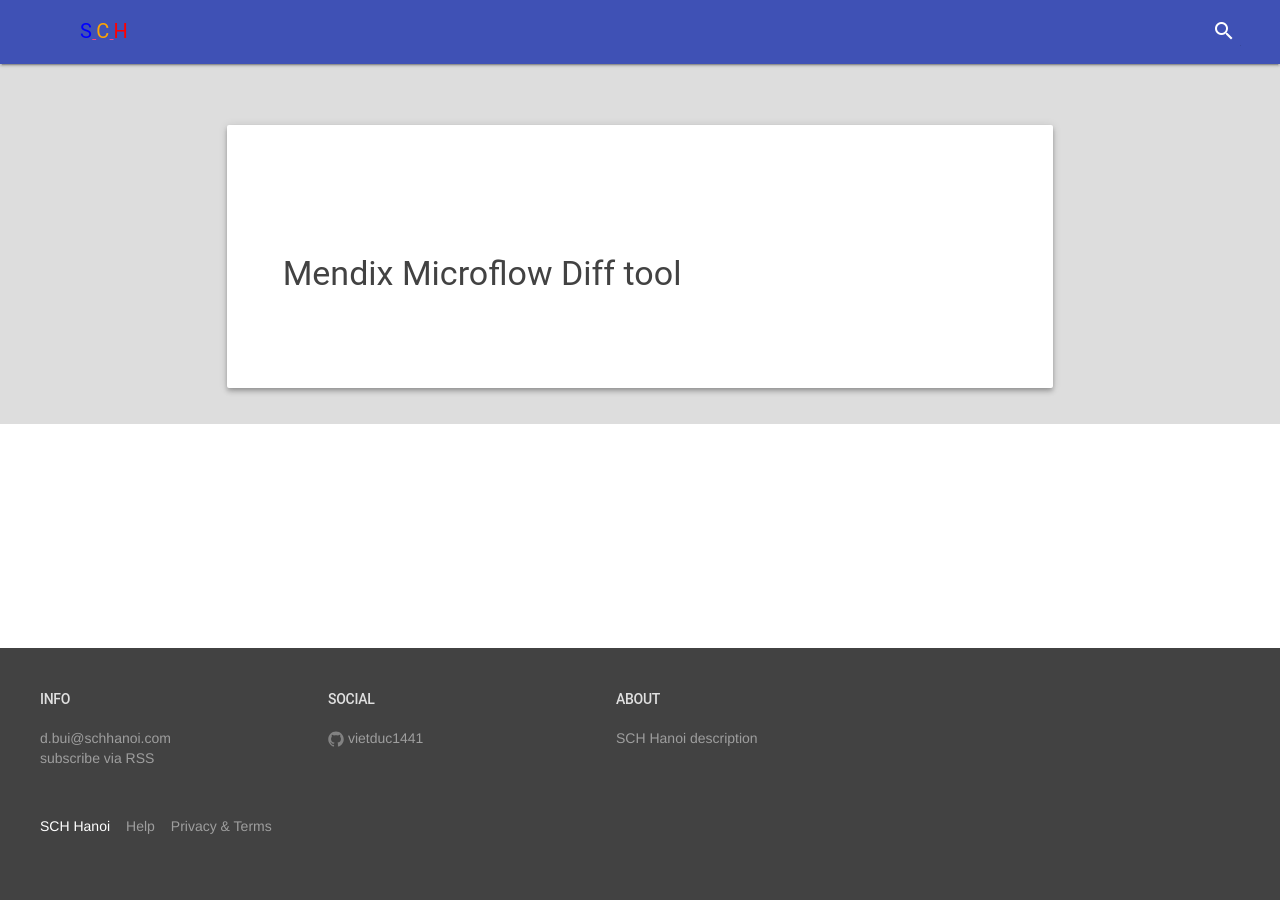
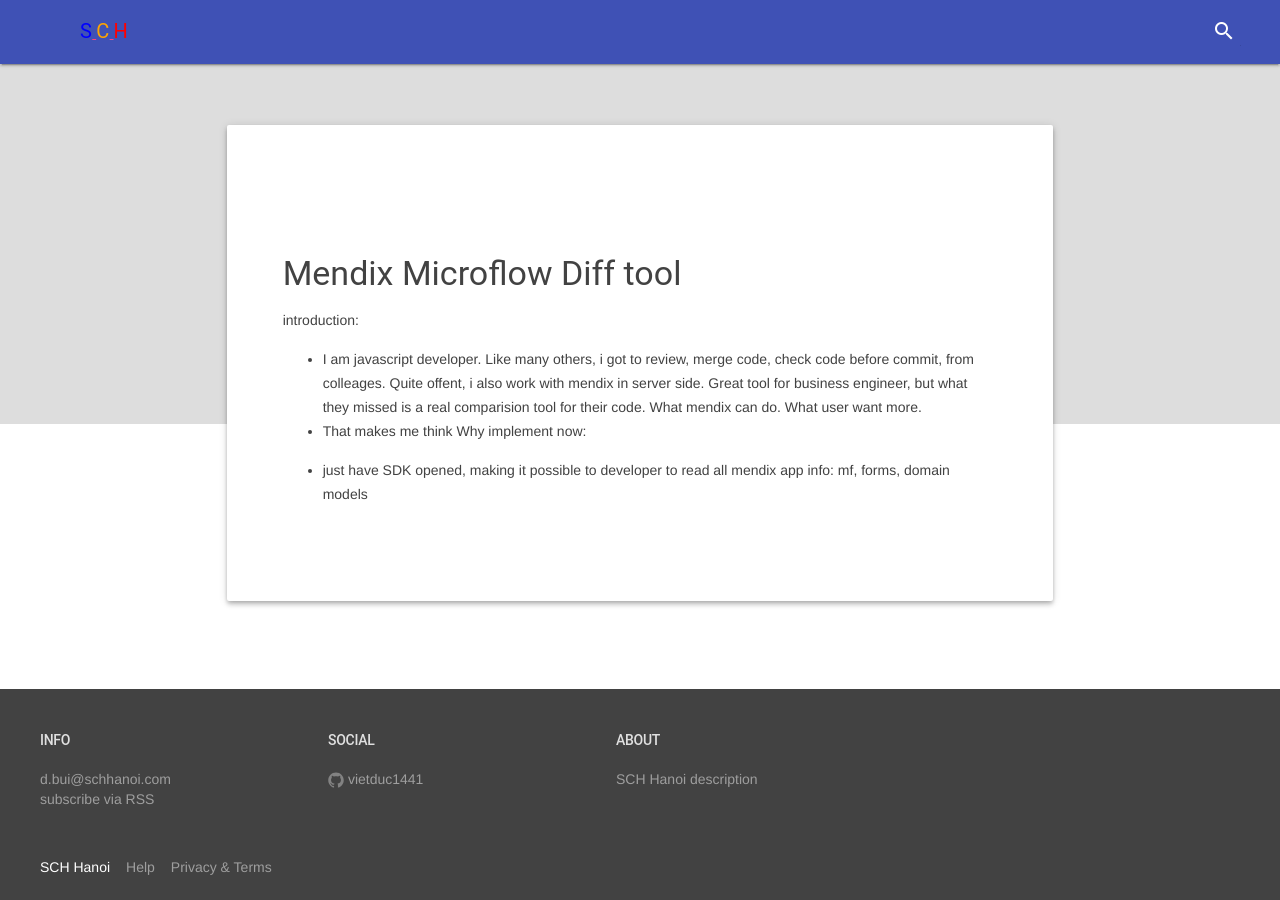
Before and after one commit to vietduc1441/vietduc1441.github.io, a Jekyll site: the page built from mxmfdiff.md, in a window 1280 px wide. Built offline with Jekyll 4.4.1, drawn with Linux system fonts in a browser that asks for light colours; nearby versions of some CDN libraries.

Commit message:
Update mxmfdiff.md

```diff
--- a/mxmfdiff.md
+++ b/mxmfdiff.md
@@ -3,3 +3,13 @@ layout: page
 title: Mendix Microflow Diff tool
 permalink: /mxmfdiff/
 ---
+
+introduction:
+- I am javascript developer. Like many others, i got to review, merge code, check code before commit, from colleages. Quite offent, i also work with mendix in server side.
+  Great tool for business engineer, but what they missed is a real comparision tool for their code.
+  What mendix can do.
+  What user want more.
+- That makes me think
+Why implement now:
+
+- just have SDK opened, making it possible to developer to read all mendix app info: mf, forms, domain models
```
